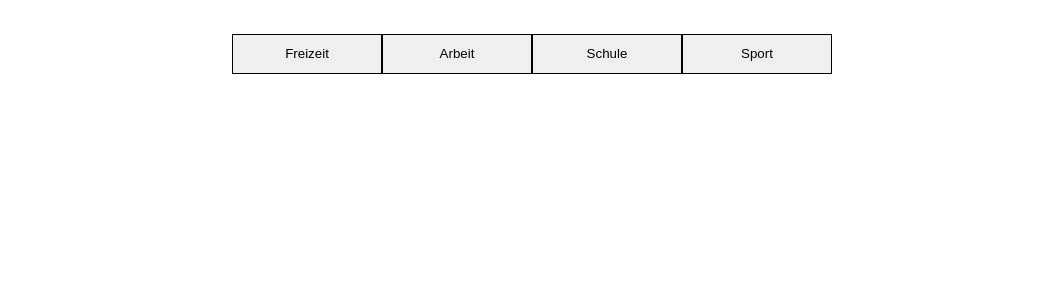
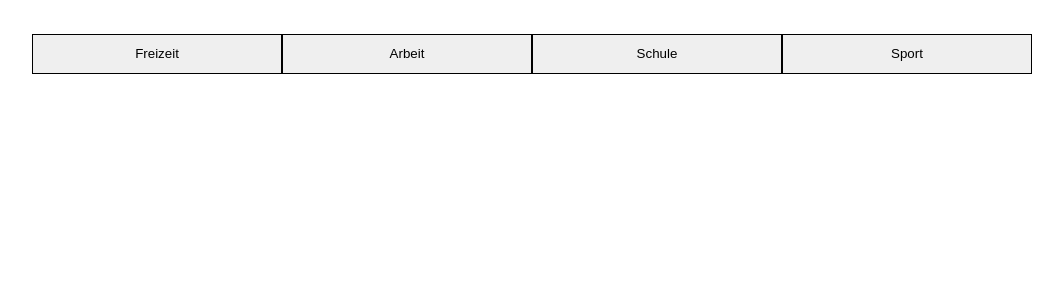
Before and after one commit to Marucs89/to-do-project, a React (Vite) app in the folder frontend/: page / in a window 1280 px wide. Shown: the top 300 px of the page, without its empty margins (116-1179 px from the left). Built offline with nearby package versions, Linux system fonts and the light colour scheme.

Commit message:
structure changes

```diff
--- a/frontend/src/App.tsx
+++ b/frontend/src/App.tsx
@@ -1,4 +1,4 @@
-import ToDoOverview from "./components/ToDoOverview/ToDoOverview";
+import ToDoOverview from "./components/Overview/MainScreen/MainScreen";
 
 export enum Users {
   undefined = "undefined",
--- a/frontend/src/components/ToDoOverview/ToDoOverview.css
+++ b/frontend/src/components/Overview/MainScreen/MainScreen.css
@@ -13,12 +13,14 @@
 }
 
 button{
-  width: 150px;
+  width: 250px;
   height: 100%;
   border: 1px solid black;
 }
 button:hover {
   background-color: white;
   cursor: pointer;
-
 }
+button:focus {
+  background-color: white;
+}
```
Also changed, not shown: frontend/src/components/Overview/MainScreen/MainScreen.tsx (renamed from frontend/src/components/ToDoOverview/ToDoOverview.tsx, +3 -4 lines), frontend/src/components/Overview/NoToDos/NoToDos.css (added).
